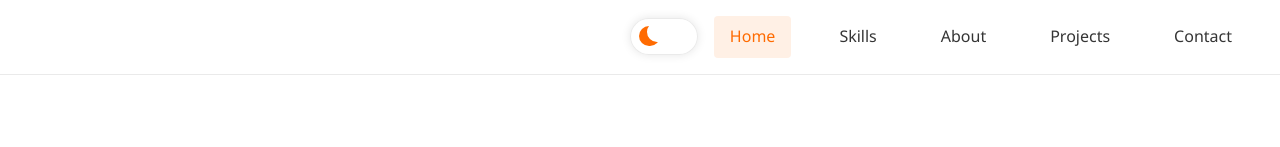
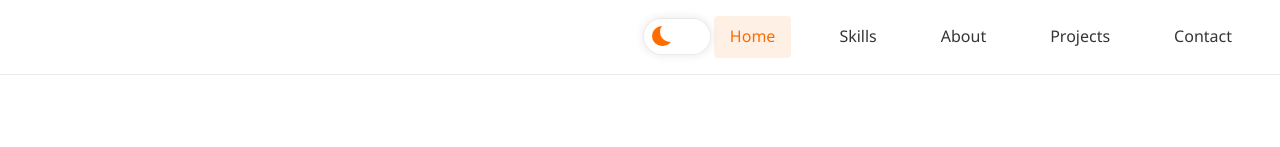
Before and after one commit to ViaHub92/My-Portfolio, a React (Create React App) app: page / in a window 1280 px wide. Shown: the top 147 px of the page. Built offline with nearby package versions, Linux system fonts and the light colour scheme.

Commit message:
fix nav bar spacing take 2

```diff
--- a/src/App.css
+++ b/src/App.css
@@ -156,7 +156,7 @@ body {
 }
 
 .theme-toggle {
-  margin-right: 1rem;
+  margin-right: .2rem;
   margin-left: auto;
   display: block !important;
 }
```
